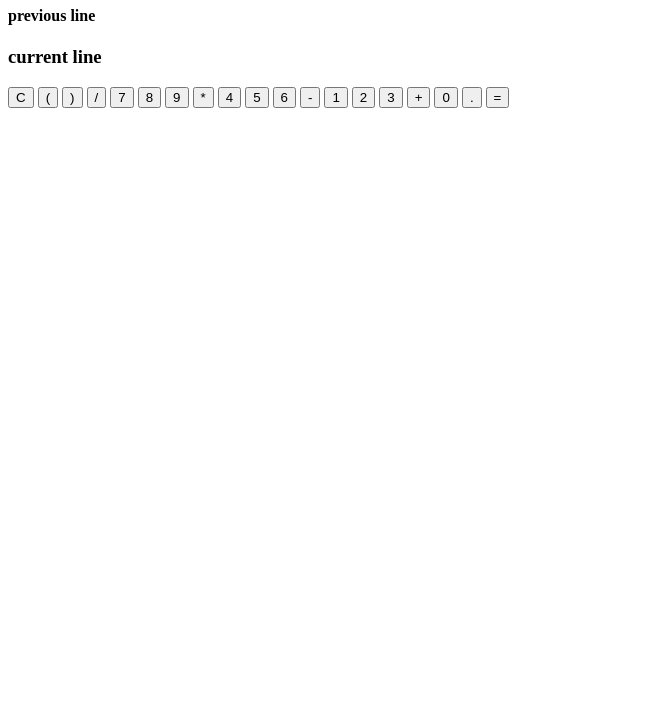
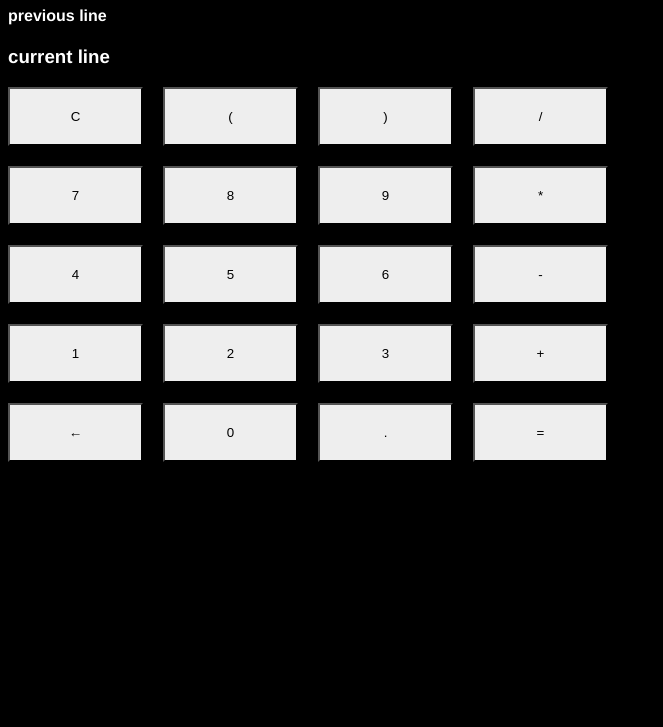
Before and after one commit to IanKulin/Calc, a plain HTML site: page index.html in a window 1280 px wide. Shown: the part 73-800 px from the top of the page, without its empty margins (0-663 px from the left). Drawn offline with Linux system fonts and the light colour scheme.

Commit message:
Button layout

```diff
--- a/index.html
+++ b/index.html
@@ -6,6 +6,7 @@
     <meta http-equiv="X-UA-Compatible" content="IE=edge">
     <meta name="viewport" content="width=device-width, initial-scale=1.0">
     <link href="style.css" rel="stylesheet">
+    <link href="https://fonts.googleapis.com/css?family=Montserrat" rel="stylesheet">
     <title>Calc</title>
 </head>
 
@@ -15,7 +16,7 @@
     <h4>previous line</h4>
     <h3>current line</h3>
     <main>
-        <button class="cancel">C</button>
+        <button class="clear">C</button>
         <button class="special">(</button>
         <button class="special">)</button>
         <button class="operator">/</button>
@@ -31,6 +32,7 @@
         <button class="number">2</button>
         <button class="number">3</button>
         <button class="operator">+</button>
+        <button class="backspace">←</button>
         <button class="number">0</button>
         <button class="number">.</button>
         <button class="operator">=</button>
--- a/style.css
+++ b/style.css
@@ -0,0 +1,30 @@
+
+body {
+    font-family: 'Source Sans Pro', 'Helvetica Neue', Helvetica, Arial, sans-serif;
+    background-color: black;
+    color: white;
+}
+
+main {
+    width: 100%;
+    max-width: 600px;
+    display: grid;
+    grid-template-columns: 1fr 1fr 1fr 1fr;
+    grid-column-gap: 20px;
+    grid-row-gap: 20px;
+    justify-items: stretch;
+    align-items: inital;
+}
+
+button {
+    padding: 20px 24px;
+    cursor: pointer;
+    text-align: center;
+    background-color: #eee;
+    color: black;
+}
+
+#0 {
+    color: green;
+    grid-column: span 2;
+}
```
